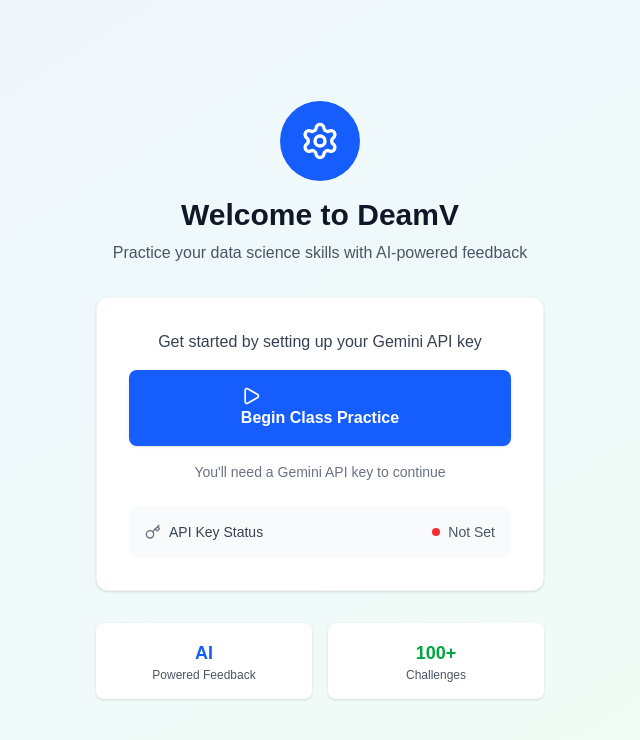
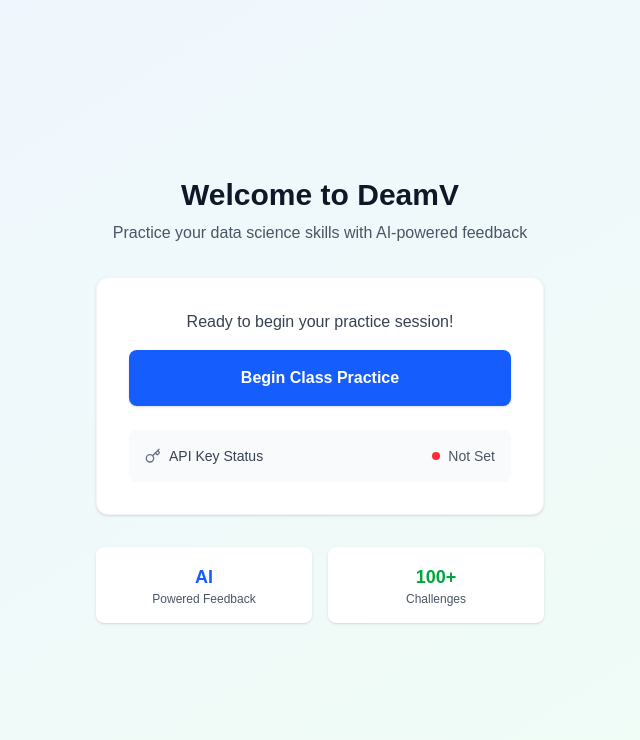
Before and after one commit to dennis-22-csc/deamv-web, a Next.js app: page / in a window 1280 px wide. Shown: the top 740 px of the page, without its empty margins (320-960 px from the left). Built offline with nearby package versions, Linux system fonts and the light colour scheme.

Commit message:
ui enhancements

```diff
--- a/app/home.tsx
+++ b/app/home.tsx
@@ -91,9 +91,6 @@
 			<div className="max-w-md w-full space-y-8">
 				{/* Header */}
 				<div className="text-center">
-					<div className="mx-auto h-20 w-20 bg-blue-600 rounded-full flex items-center justify-center mb-4">
-						<Settings className="h-10 w-10 text-white" />
-					</div>
 					<h1 className="text-3xl font-bold text-gray-900 mb-2">Welcome to DeamV</h1>
 					<p className="text-gray-600">Practice your data science skills with AI-powered feedback</p>
 				</div>
@@ -102,9 +99,8 @@
 				<Card className="p-8 space-y-6">
 					<div className="text-center space-y-4">
 						<p className="text-gray-700">
-							{apiKey
-								? 'Ready to begin your practice session!'
-								: 'Get started by setting up your Gemini API key'}
+							Ready to begin your practice session!
+
 						</p>
 
 						{/* Practice Button */}
@@ -113,7 +109,7 @@
 							className="w-full flex items-center justify-center gap-2"
 							size="lg"
 						>
-							<Play className="h-5 w-5" />
+
 							Begin Class Practice
 						</Button>
 
@@ -132,7 +128,7 @@
 								>
 									{GRADED_QUIZ_ENABLED ? (
 										<>
-											<Award className="h-5 w-5" />
+
 											Take Graded Quiz
 										</>
 									) : (
@@ -151,9 +147,7 @@
 							</div>
 						)}
 
-						{!apiKey && (
-							<p className="text-sm text-gray-500">You'll need a Gemini API key to continue</p>
-						)}
+
 					</div>
 
 					{/* API Key Status */}
--- a/components/dialogs/ApiKeyDialog.tsx
+++ b/components/dialogs/ApiKeyDialog.tsx
@@ -105,7 +105,7 @@
 			loading={isTesting}
 			showCloseButton={true}
 		>
-			<div className="space-y-6">
+			<div className="space-y-6 max-h-96 overflow-y-auto pr-2"> {/* ADDED max-h-96 and overflow-y-auto */}
 				{/* Description */}
 				<div className="text-gray-600 text-sm leading-relaxed">
 					{description}
@@ -264,7 +264,7 @@
 			// FIX: Remove onCancel
 			showCloseButton={true}
 		>
-			<div className="space-y-6">
+			<div className="space-y-6 max-h-96 overflow-y-auto pr-2"> {/* ADDED max-h-96 and overflow-y-auto */}
 				<div className="text-gray-600 text-sm leading-relaxed">
 					You need a Gemini API key to start practicing. Get one for free from Google AI Studio, or enter your existing key below.
 				</div>
@@ -353,7 +353,7 @@
 				// FIX: Remove onCancel
 				showCloseButton={true}
 			>
-				<div className="space-y-6">
+				<div className="space-y-6 max-h-96 overflow-y-auto pr-2"> {/* ADDED max-h-96 and overflow-y-auto */}
 					{/* Current Key Status */}
 					<div className="bg-gray-50 rounded-lg p-4">
 						<div className="flex items-center justify-between">
--- a/components/dialogs/FileLoadDialog.tsx
+++ b/components/dialogs/FileLoadDialog.tsx
@@ -46,7 +46,7 @@
 		setError('');
 		setIsDragging(false);
 		if (fileInputRef.current) {
-			  fileInputRef.current.value = '';
+			  fileInputRef.current.value = '';
 		}
 	};
 
@@ -173,7 +173,7 @@
 			showCloseButton={true}
 			className={className}
 		>
-			<div className="space-y-6">
+			<div className="space-y-6 max-h-[70vh] overflow-y-auto pr-2"> {/* ADDED max-h-[70vh] and overflow-y-auto */}
 				{/* Message */}
 				{message && (
 					<p className="text-gray-600 text-sm leading-relaxed">
@@ -387,7 +387,7 @@
 			closeOnOverlayClick={false}
 			className={className}
 		>
-			<div className="space-y-4">
+			<div className="space-y-4"> {/* Kept as space-y-4, not adding scroll as content is fixed and small */}
 				{/* File Info */}
 				{fileName && (
 					<div className="flex items-center gap-3 p-3 bg-blue-50 rounded-lg">
@@ -462,7 +462,7 @@
 			showCloseButton={true}
 			className={className}
 		>
-			<div className="space-y-6">
+			<div className="space-y-6 max-h-[70vh] overflow-y-auto pr-2"> {/* ADDED max-h-[70vh] and overflow-y-auto */}
 				{/* Success Icon */}
 				<div className="text-center">
 					<div className="mx-auto h-16 w-16 bg-green-100 rounded-full flex items-center justify-center mb-4">
```
Lines whose indentation alone changed are shown as unchanged.
